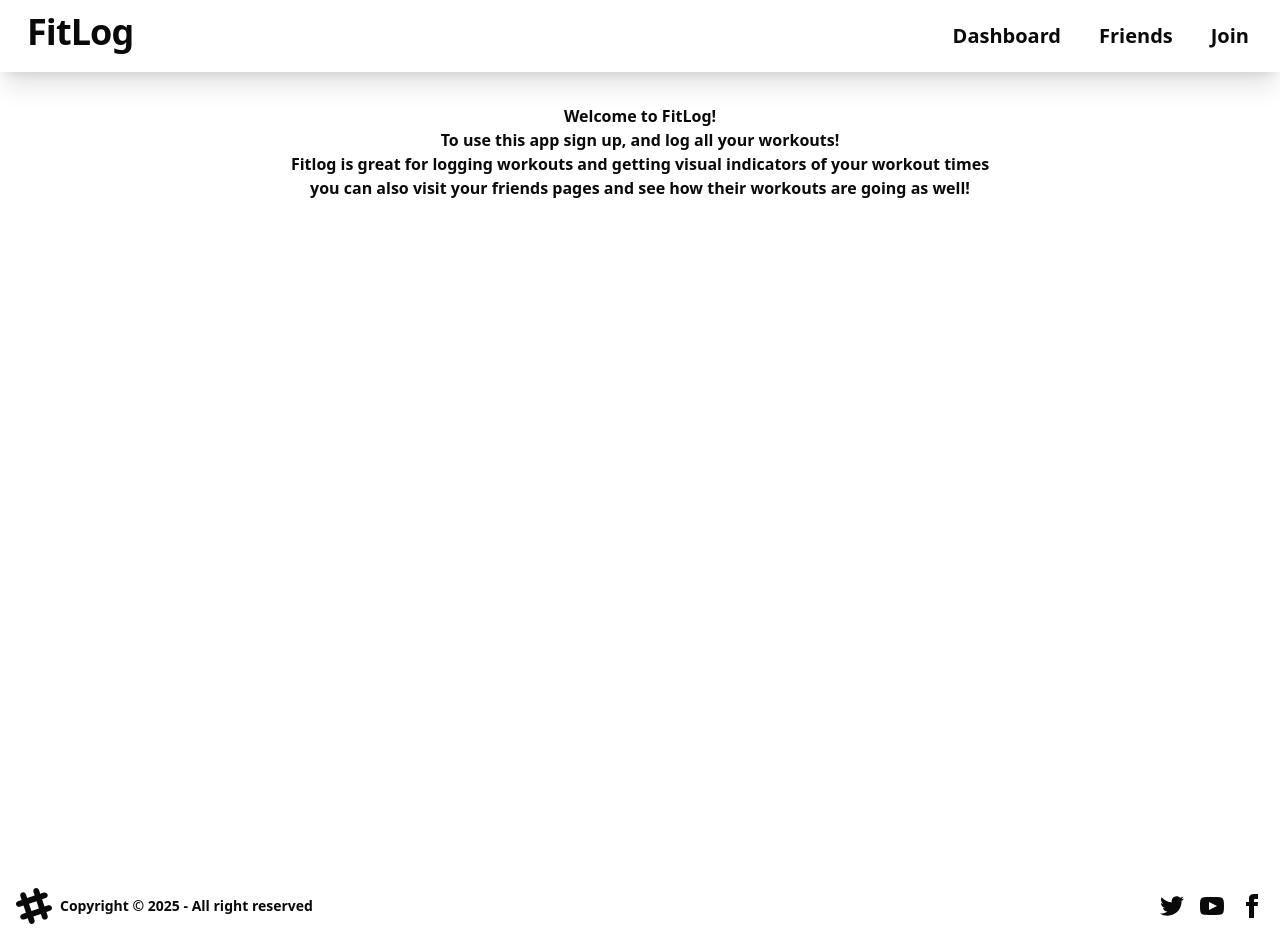
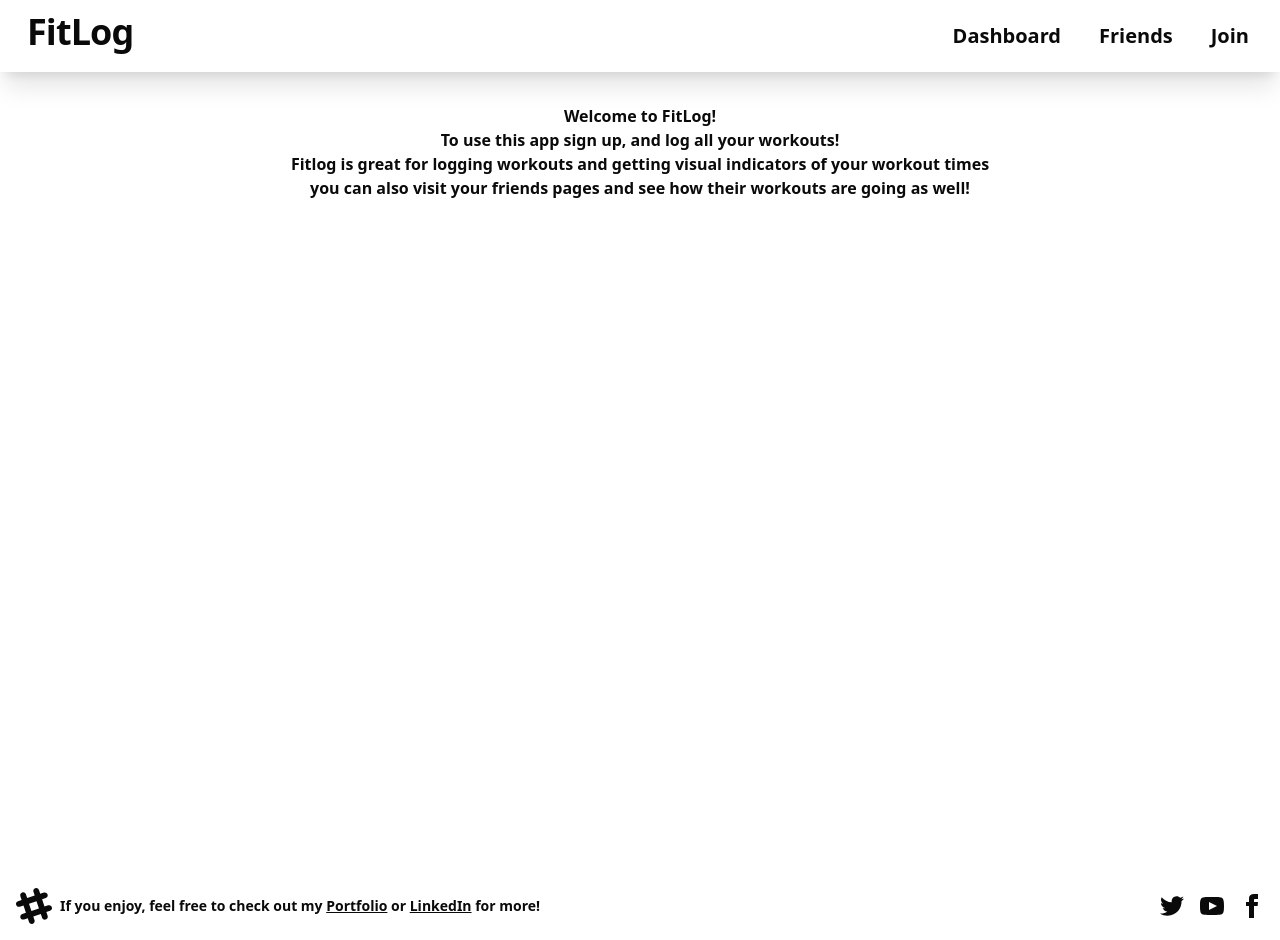
Before and after one commit to tyrucode/fitlog, a Next.js app: page / in a window 1280 px wide. Built offline with nearby package versions, Linux system fonts and the light colour scheme; no server answers.

Commit message:
feat: update footer to include links to portfolio and LinkedIn

```diff
--- a/src/components/Footer.tsx
+++ b/src/components/Footer.tsx
@@ -14,7 +14,7 @@ function Footer() {
                     <path
                         d="M22.672 15.226l-2.432.811.841 2.515c.33 1.019-.209 2.127-1.23 2.456-1.15.325-2.148-.321-2.463-1.226l-.84-2.518-5.013 1.677.84 2.517c.391 1.203-.434 2.542-1.831 2.542-.88 0-1.601-.564-1.86-1.314l-.842-2.516-2.431.809c-1.135.328-2.145-.317-2.463-1.229-.329-1.018.211-2.127 1.231-2.456l2.432-.809-1.621-4.823-2.432.808c-1.355.384-2.558-.59-2.558-1.839 0-.817.509-1.582 1.327-1.846l2.433-.809-.842-2.515c-.33-1.02.211-2.129 1.232-2.458 1.02-.329 2.13.209 2.461 1.229l.842 2.515 5.011-1.677-.839-2.517c-.403-1.238.484-2.553 1.843-2.553.819 0 1.585.509 1.85 1.326l.841 2.517 2.431-.81c1.02-.33 2.131.211 2.461 1.229.332 1.018-.21 2.126-1.23 2.456l-2.433.809 1.622 4.823 2.433-.809c1.242-.401 2.557.484 2.557 1.838 0 .819-.51 1.583-1.328 1.847m-8.992-6.428l-5.01 1.675 1.619 4.828 5.011-1.674-1.62-4.829z"></path>
                 </svg>
-                <p>Copyright © {new Date().getFullYear()} - All right reserved</p>
+                <p>If you enjoy, feel free to check out my <a className="underline" href="https://tylerruiz.dev/" target="_blank">Portfolio</a> or <a className="underline" href="https://www.linkedin.com/in/tyler-ruiz-84a287305/" target="_blank">LinkedIn</a> for more!</p>
             </aside>
             <nav className="grid-flow-col gap-4 md:place-self-center md:justify-self-end">
                 <a>
```
